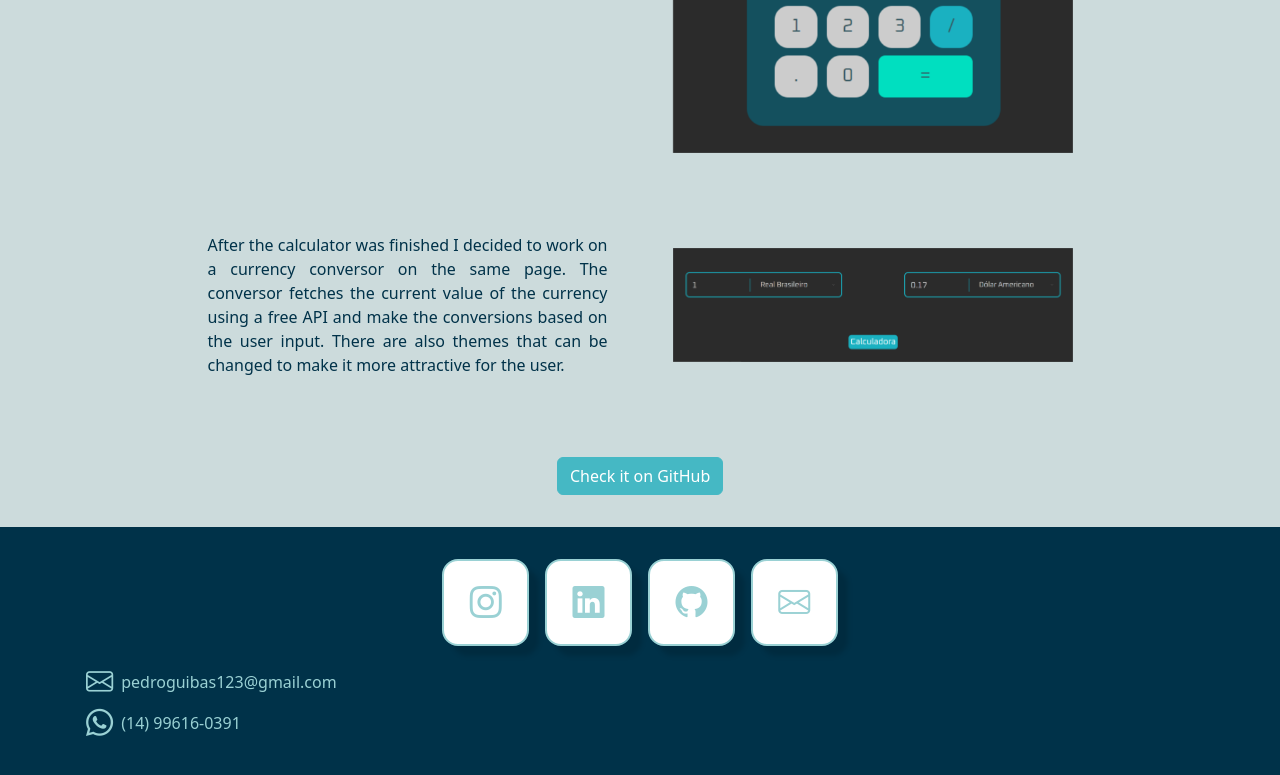
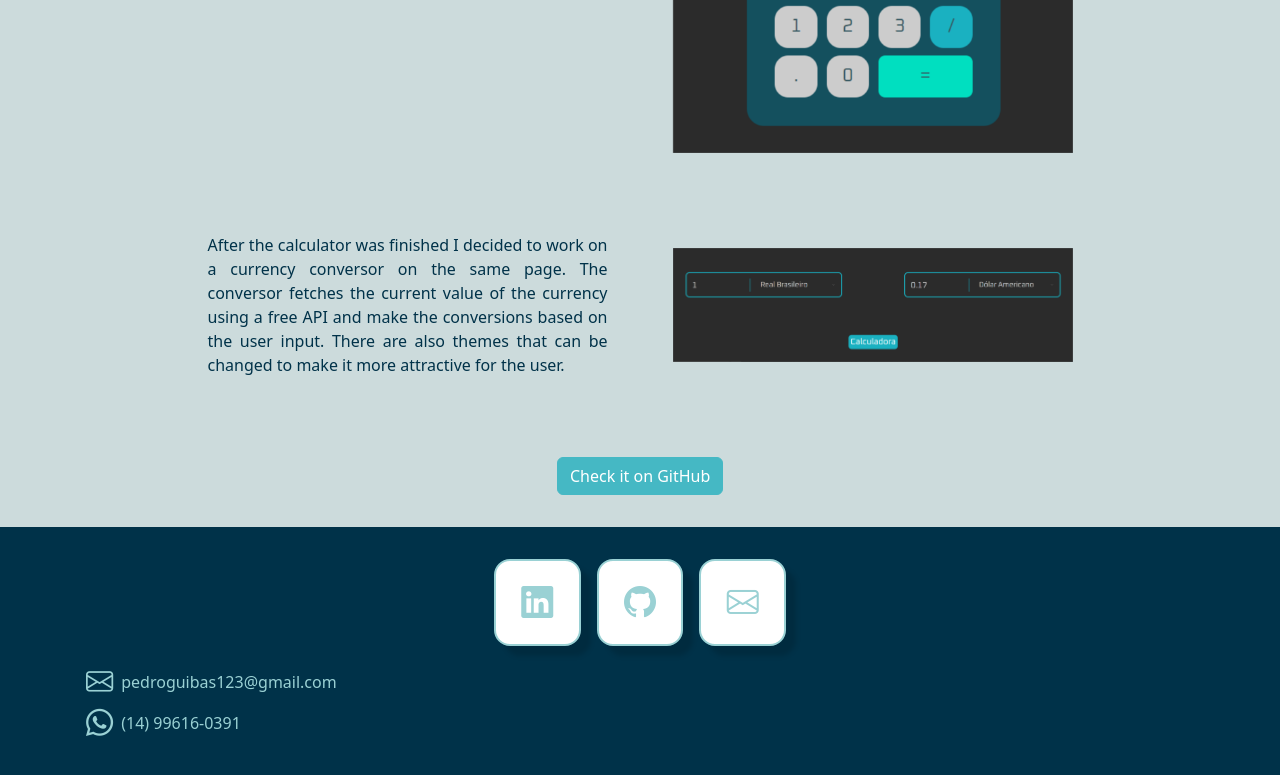
Before and after one commit to Pedroguibas/Portfolio, a plain HTML site: page html/portifolio-eng.html in a window 1280 px wide. Shown: the part 2136-2911 px from the top of the page. Drawn offline with nearby package versions, Linux system fonts and the light colour scheme.

Commit message:
Remoção do Instagram no footer Foi removido o link para o instagram no footer da página.

```diff
--- a/css/style.css
+++ b/css/style.css
@@ -243,9 +243,6 @@ footer {
     animation: slide 700ms forwards;
 }
 
-.socialIcon:has(.bi-instagram) {
-    --color: linear-gradient(45deg, #f9ce34, #ee2a7b, #6228d7);
-}
 .socialIcon:has(.bi-linkedin) {
     --color: #0077b5;
 }
--- a/html/portifolio-eng.html
+++ b/html/portifolio-eng.html
@@ -115,9 +115,6 @@
         <footer id="contato">
             <section class="footerContainer container p-3">
                 <div class="socialLinksContainer mt-3 d-flex flex-wrap justify-content-center gap-3">
-                    <a href="https://www.instagram.com/pedrobastoss02/profilecard/?igsh=MTJocnNyamRwczJ2cQ==" class="socialIcon d-flex justify-content-center align-items-center">
-                        <i class="bi bi-instagram"></i>
-                    </a>
                     <a href="https://www.linkedin.com/in/pedro-bastos-4275b2243/" class="socialIcon d-flex justify-content-center align-items-center">
                         <i class="bi bi-linkedin"></i>
                     </a>
```
Also changed, not shown: html/portifolio.html (+0 -3 lines).
